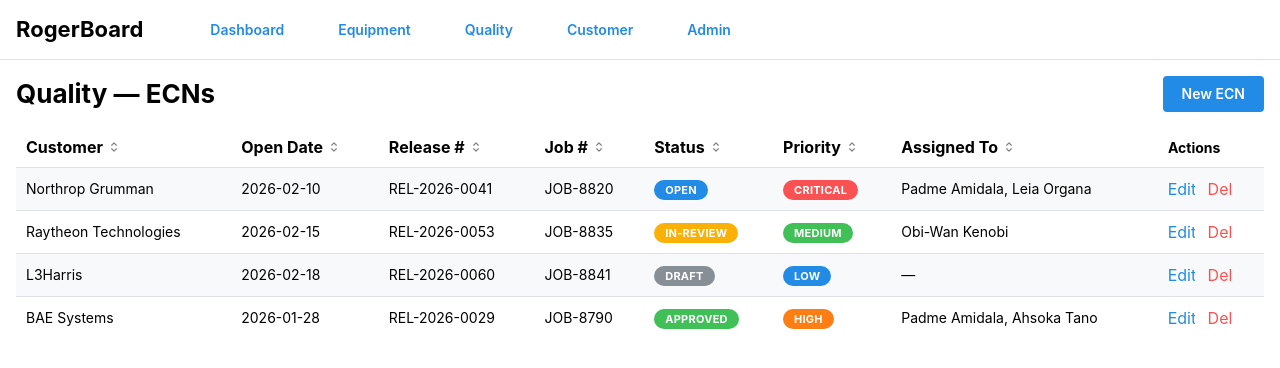
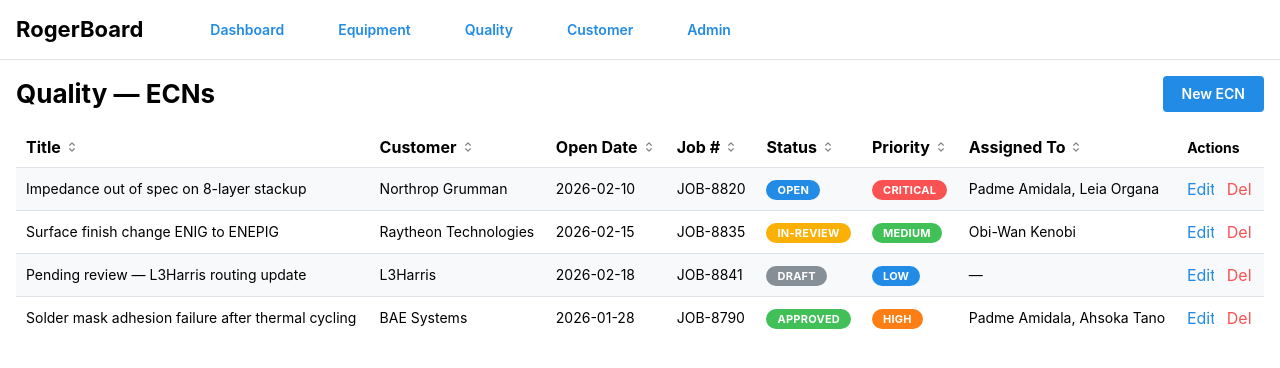
Before and after one commit to pushkatel/v2rogerBoard, a React (Vite) app: page /quality in a window 1280 px wide. Shown: the top 368 px of the page. Built offline with nearby package versions, Linux system fonts and the light colour scheme.

Commit message:
feat: add title field to ECNs and remove release # from table
Add title to ECN type, form, table, and seed data. Remove release
number column from the table while keeping it in the form modal.

```diff
--- a/src/components/pages/quality/ECNForm.tsx
+++ b/src/components/pages/quality/ECNForm.tsx
@@ -23,6 +23,7 @@
 
 interface ECNFormProps {
   form: UseFormReturnType<{
+    title: string;
     customer: string;
     openDate: string;
     releaseNumber: string;
@@ -41,6 +42,7 @@
   <form onSubmit={onSubmit}>
     <Stack gap="lg">
       <Stack>
+        <TextInput label="Title" required {...form.getInputProps("title")} />
         <SimpleGrid cols={{ base: 1, sm: 2 }}>
           <TextInput
             label="Customer"
--- a/src/components/pages/quality/Quality.tsx
+++ b/src/components/pages/quality/Quality.tsx
@@ -19,9 +19,9 @@
 
   const columns: Column<ECN>[] = useMemo(
     () => [
+      { header: "Title", accessor: "title" },
       { header: "Customer", accessor: "customer" },
       { header: "Open Date", accessor: "openDate" },
-      { header: "Release #", accessor: "releaseNumber" },
       { header: "Job #", accessor: "jobNumber" },
       {
         header: "Status",
@@ -55,6 +55,7 @@
 
   const form = useForm({
     initialValues: {
+      title: "",
       customer: "",
       openDate: new Date().toISOString().slice(0, 10),
       releaseNumber: "",
@@ -70,6 +71,7 @@
   useEffect(() => {
     if (editing) {
       form.setValues({
+        title: editing.title,
         customer: editing.customer,
         openDate: editing.openDate,
         releaseNumber: editing.releaseNumber,
--- a/src/data/seed.ts
+++ b/src/data/seed.ts
@@ -345,6 +345,7 @@
 export const seedECNs: ECN[] = [
   {
     id: "ecn-1",
+    title: "Impedance out of spec on 8-layer stackup",
     customer: "Northrop Grumman",
     openDate: "2026-02-10",
     releaseNumber: "REL-2026-0041",
@@ -359,6 +360,7 @@
   },
   {
     id: "ecn-2",
+    title: "Surface finish change ENIG to ENEPIG",
     customer: "Raytheon Technologies",
     openDate: "2026-02-15",
     releaseNumber: "REL-2026-0053",
@@ -373,6 +375,7 @@
   },
   {
     id: "ecn-3",
+    title: "Pending review — L3Harris routing update",
     customer: "L3Harris",
     openDate: "2026-02-18",
     releaseNumber: "REL-2026-0060",
@@ -385,6 +388,7 @@
   },
   {
     id: "ecn-4",
+    title: "Solder mask adhesion failure after thermal cycling",
     customer: "BAE Systems",
     openDate: "2026-01-28",
     releaseNumber: "REL-2026-0029",
--- a/src/types.ts
+++ b/src/types.ts
@@ -66,6 +66,7 @@
 
 export interface ECN {
   id: string;
+  title: string;
   customer: string;
   openDate: string;
   releaseNumber: string;
```
